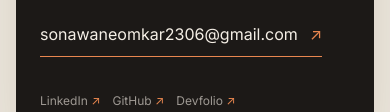
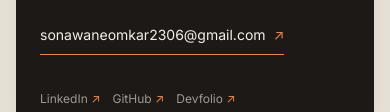
Before and after one commit to Omkar-Sonawane-23/Omkar-Sonawane-23, a plain HTML site: page index.html in a window 390 px wide. Shown: the part 7739-7851 px from the top of the page. Drawn offline with Linux system fonts and the light colour scheme.

Commit message:
Add contact-email style to styles.css

```diff
--- a/styles.css
+++ b/styles.css
@@ -349,4 +349,5 @@ html[data-theme="dark"] .filter-button.is-active { border-color: var(--accent);
   .orbit-one { width: 290px; height: 170px; }
   .orbit-two { width: 230px; height: 230px; }
   .orbit-three { width: 320px; height: 320px; }
+  .contact-email { max-width: 100%; gap: 8px; font-size: 14px; overflow-wrap: anywhere; }
 }
```
